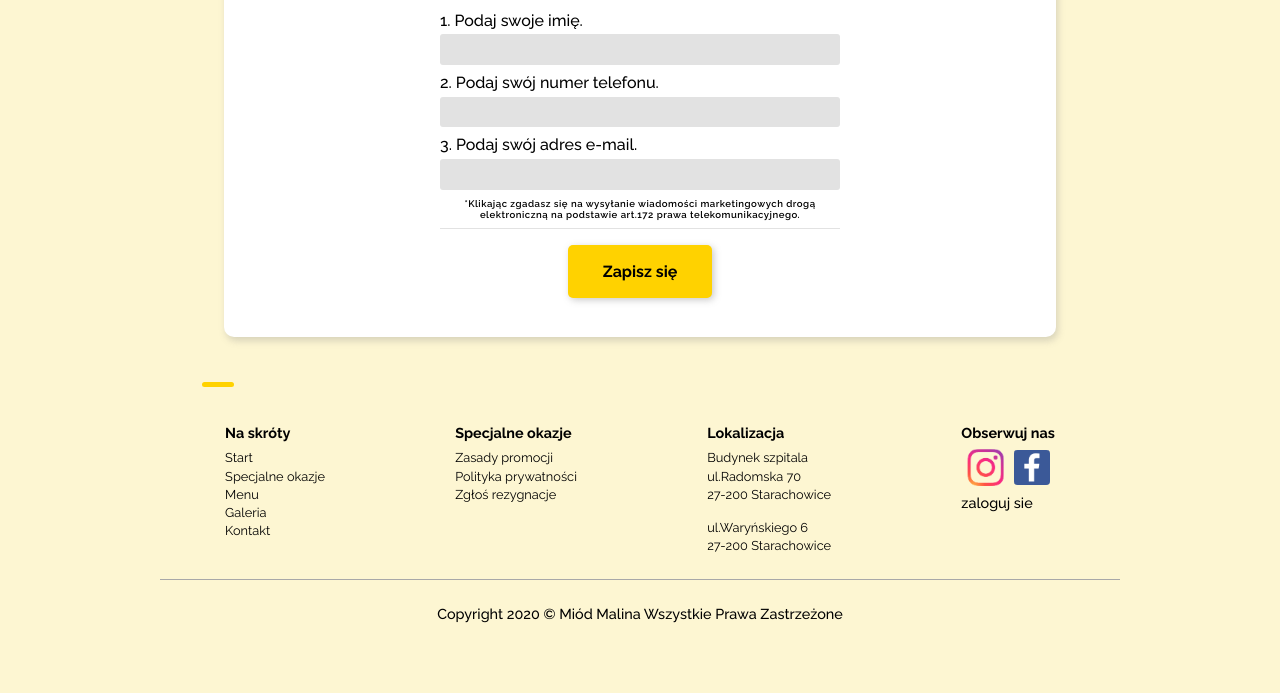
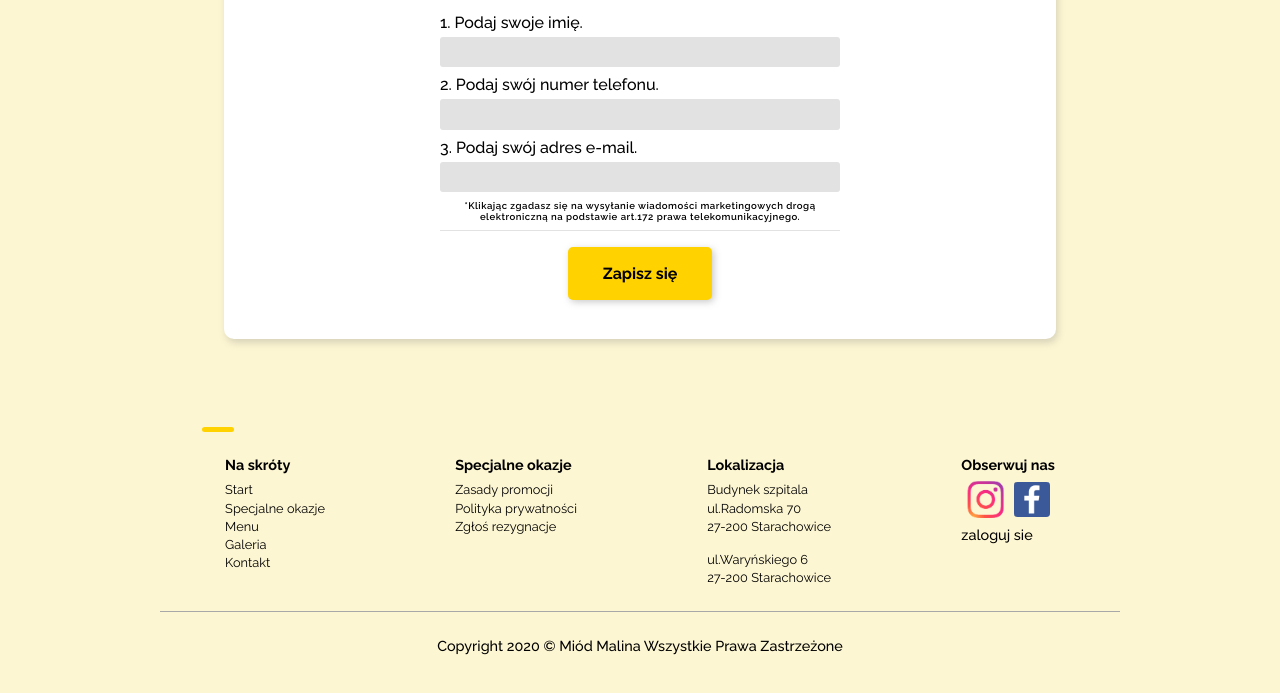
Before and after one commit to Cammit17/miod-malina, a plain HTML site: page index.html in a window 1280 px wide. Shown: the part 541-1234 px from the top of the page. Before the commit the page ends 1202 px from the top, so only its background shows below. Drawn offline with Linux system fonts and the light colour scheme.

Commit message:
final commit v12038123

```diff
--- a/index.html
+++ b/index.html
@@ -42,7 +42,7 @@
                     <label for="name" class="form-labels">
                         1. Podaj swoje imię.
                     </label>
-                    <input name="name" type="text" class="input-form no-error" data-error="Wpisz prawidłowe imię" pattern="[a-zA-ZąĄććęęłŁńŃóÓśŚżŻŹŹ ]" required is-validation='false'>
+                    <input name="name" type="text" class="input-form no-error" data-error="Wpisz prawidłowe imię" pattern="[a-z]{1,10}" required is-validation='false'>
 
                     <label for="tel" class="form-labels">
                         2. Podaj swój numer telefonu.
--- a/style/style.scss
+++ b/style/style.scss
@@ -45,8 +45,8 @@ body{
     position: relative;
     overflow-x: hidden;
     width: 100vw;
-    height: 100vh;
-    max-height: 110vh;
+    height: auto;
+    // max-height: 110vh;
     margin: 0;
     padding: 0;
     background-color: map-get($map: $colors, $key: first-color);
@@ -377,7 +377,7 @@ footer{
         width: 2rem;
         height: .3rem;
         left: -33vw;
-        top: -18%;
+        top: -1.5rem;
         background-color: map-get($map: $colors, $key: second-color);
         border-radius: 4px;
     }
```
Also changed, not shown: style/style.css, 1 other file.
